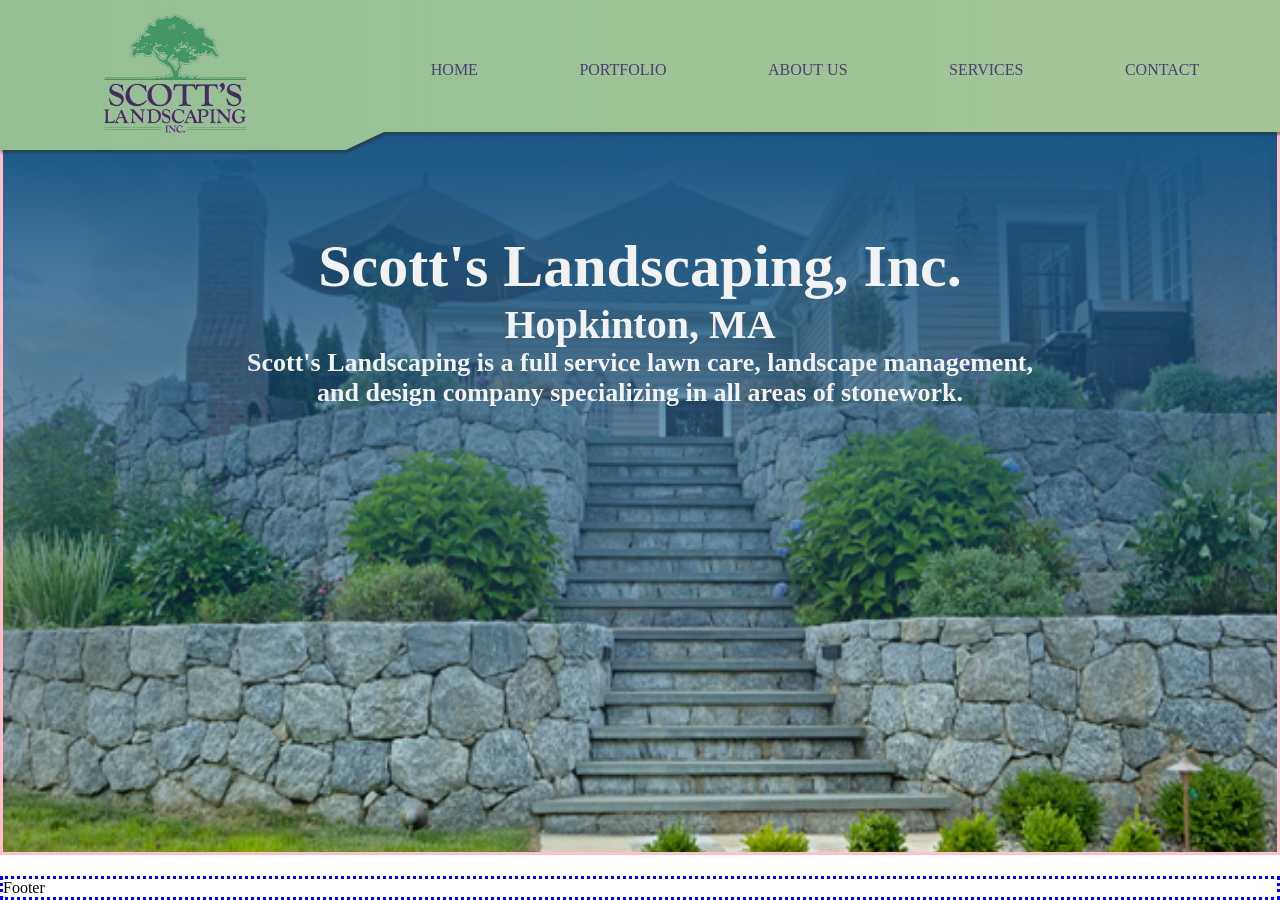
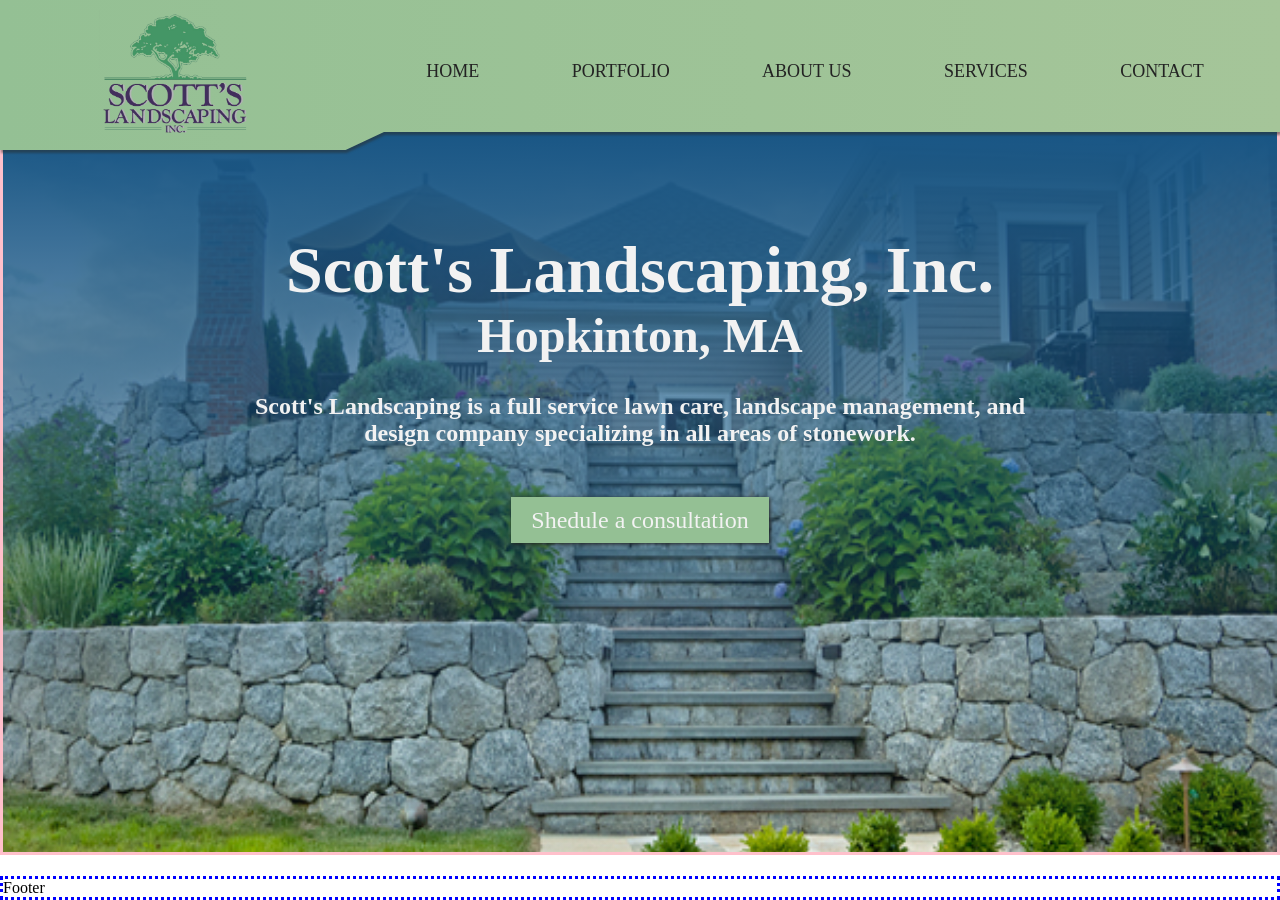
Before and after one commit to cbowman422/scottslandscaping, a React (Create React App) app: page / in a window 1280 px wide. Built offline with nearby package versions, Linux system fonts and the light colour scheme.

Commit message:
home page button for consultation and css

```diff
--- a/src/css/Header.css
+++ b/src/css/Header.css
@@ -41,7 +41,7 @@
   top: 150px;
   height: 0px;
   overflow-y: hidden;
-  background-color: rgba(35,35,35,0.2);
+  background-color: rgba(44, 33, 67, 0.6);
   width: 100%;
   transition-property: height;
   transition-duration: 0.5s;
@@ -60,21 +60,20 @@
   background-color: var(--white);
   border: 1px solid var(--black);
   opacity: 1;
+  font-size: 18px;
+  text-align: center;
 }
 
 .navListA{
   text-decoration: none;
-  color: var(--purple)
+  color: var(--black);
+
 }
 
 /* --------------------- HAMBURGER CSS --------------------- */
 
 .hamburger{
   cursor: pointer;
-}
-
-.hamburger span:hover{
-  background-color: var(--lightgreen-highlight)
 }
 
 .hamburger span{
--- a/src/css/Home.css
+++ b/src/css/Home.css
@@ -8,13 +8,12 @@
   width: 100%;
   height: 65vh;
   padding: 100px 0;
-
+  text-align: center;
 
 }
 
 .heroContainer h1{
   margin: 0 0 0 10px;
-  text-align: center;
   font-size: 8vw;
   color: var(--white);
 }
@@ -25,10 +24,19 @@
 }
 
 .heroContainer h2{
-  margin: 0 10px;
+  margin: 30px 10px 60px 10px;
   font-size: 3vw;
   color: var(--white);
-  text-align: center;
+}
+
+
+.heroContainer a{
+  color: var(--white);
+  font-size: 3vw;
+  background-color: var(--green);
+  padding: 10px 20px;
+  box-shadow: 1px 1px 4px var(--black);
+
 }
 
 
@@ -42,24 +50,31 @@
 
   .heroContainer h1{
 
-    font-size: 60px;
+    font-size: 66px;
     max-width: 900px;
     margin: auto;
 
   }
 
   .heroContainer h1 span{
-    font-size: 40px;
+    font-size: 48px;
 
   }
 
   .heroContainer h2{
 
-    font-size: 26px;
+    font-size: 24px;
     max-width: 800px;
-    margin: auto;
+    margin: 30px auto 60px auto;
+
+  }
+
+  .heroContainer a{
+
+    font-size: 24px;
 
   }
 
 
+
 }
--- a/src/pages/Home.js
+++ b/src/pages/Home.js
@@ -9,6 +9,7 @@
       <div className="heroContainer" >
          <h1> Scott's Landscaping, Inc. <span className=""> Hopkinton, MA </span></h1>
          <h2> Scott's Landscaping is a full service lawn care, landscape management, and design company specializing in all areas of stonework.</h2>
+         <a> Shedule a consultation </a>
       </div>
 
     </div>
```
